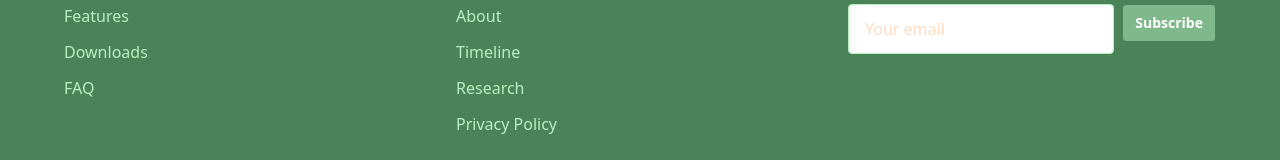
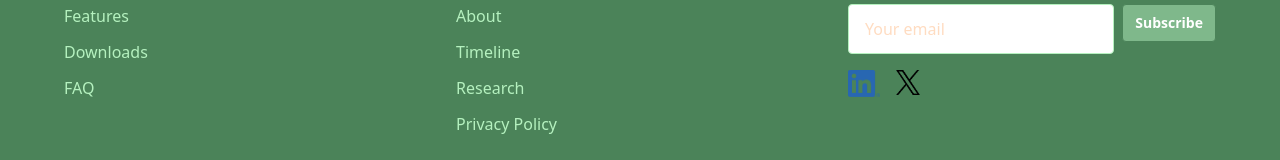
Before and after one commit to Act4Zero/LandingPage-GreenCompass, a Next.js app: page / in a window 1280 px wide. Shown: the part 7589-7749 px from the top of the page. Built offline with nearby package versions, Linux system fonts and the light colour scheme; no server answers.

Commit message:
[Social] Add social media links in the footer

```diff
--- a/src/components/Footer.js
+++ b/src/components/Footer.js
@@ -84,7 +84,7 @@ function Footer(props) {
             </nav>
           </div>
 
-          {/* Subscription Form */}
+          {/* Subscription Form and Social Icons */}
           <div>
             <h4 className="text-sm uppercase font-semibold tracking-wider text-accentLight">
               {t("index.footer.form.title")}
@@ -120,6 +120,35 @@ function Footer(props) {
                 </Button>
               </form>
             )}
+
+            {/* Social Icons Section */}
+            <div className="flex space-x-4 mt-4">
+              <Link
+                href="https://www.linkedin.com/company/green-compass-app"
+                legacyBehavior
+              >
+                <a target="_blank" rel="noopener noreferrer">
+                  <Image
+                    src="/images/linkedin-icon.png"
+                    alt="LinkedIn"
+                    width={32}
+                    height={32}
+                    className="transition-transform hover:scale-105"
+                  />
+                </a>
+              </Link>
+              <Link href="https://x.com/GreenCompassApp" legacyBehavior>
+                <a target="_blank" rel="noopener noreferrer">
+                  <Image
+                    src="/images/x-icon.png"
+                    alt="X"
+                    width={24}
+                    height={24}
+                    className="transition-transform hover:scale-105"
+                  />
+                </a>
+              </Link>
+            </div>
           </div>
         </div>
 
@@ -138,6 +167,7 @@ function Footer(props) {
           </Link>
         </div>
 
+        {/* Copyright Section */}
         <div className="flex flex-col items-center text-white text-sm text-center mt-4">
           <p>© {currentYear} Green Compass Project. All rights reserved.</p>
         </div>
```
Also changed, not shown: public/images/linkedin-icon.png (added), public/images/x-icon.png (added).
